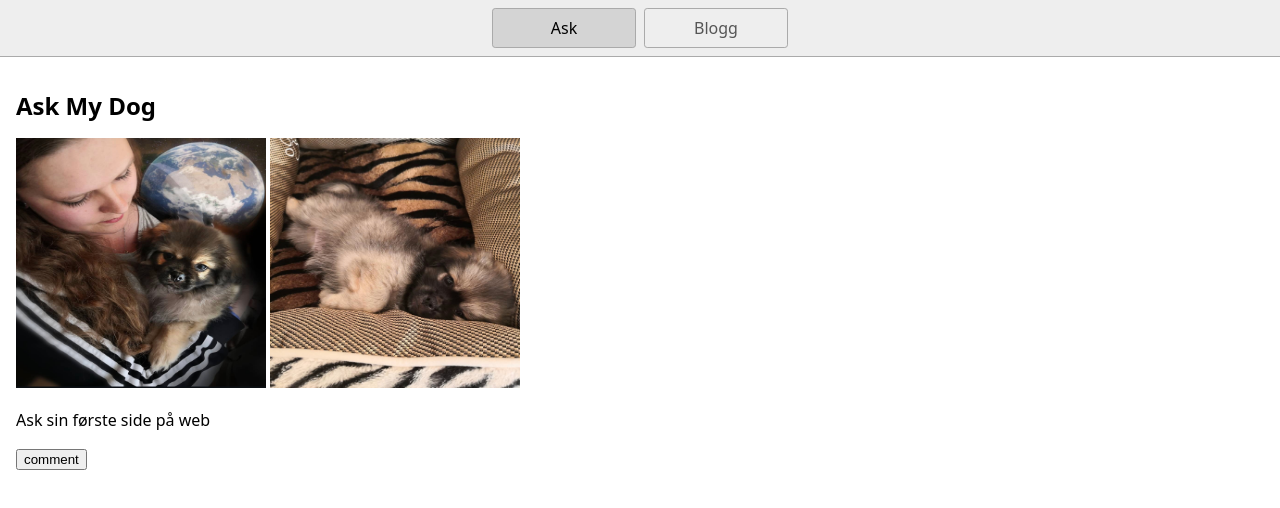
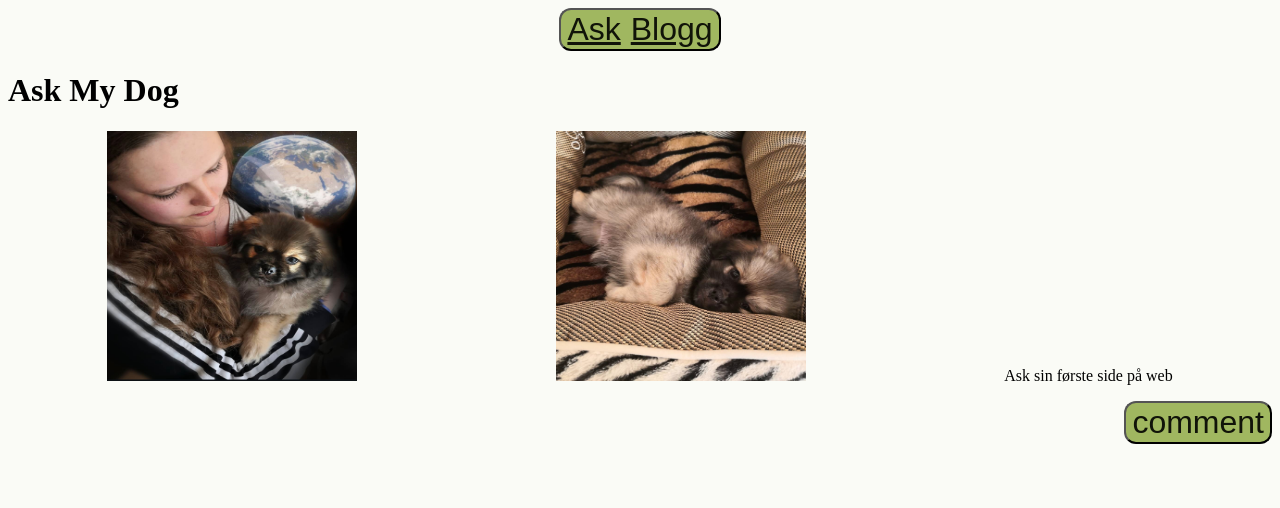
Before and after one commit to amaliebernes/HTML-Hubbel, a website: page index.html in a window 1280 px wide. Drawn offline with Linux system fonts and the light colour scheme.

Commit message:
CSS Flex Plaseringer på hjemmesiden

```diff
--- a/index.html
+++ b/index.html
@@ -13,15 +13,30 @@
   <script type="module" src="script.js"></script>
 </head>
 
+
+
 <body>
+
+<!-- Knapp rundt knappene
+
+
+-->
   <nav>
+
+
+    <button type="button"
+    class="rounded background-color-primary">
     <a href="/" aria-current="page">Ask</a>
     <a href="/page2.html">Blogg</a>
+
+  </button>
   </nav>
+
+  <h1>Ask My Dog
+
+  </h1>
   <main>
-    <h1>Ask My Dog
 
-    </h1>
 
     <img src="images/Screenshot_20240904_194427_Instagram.jpg" alt="A dog on the moon" width="250" height="250">
 
@@ -29,10 +44,12 @@
     <img src="images/Screenshot_20240904_200818_Instagram.jpg" alt="A dog" width="250" height="250">
     <p>Ask sin første side på web</p>
 
-    <button type="button"> comment </button>
 
   </main>
 
+  <div class="flex-column gap-small">
+    <button type="button" class="rounded"> comment </button>
+  </div>
 </body>
 
 </html>
--- a/styles.css
+++ b/styles.css
@@ -1,46 +1,78 @@
-* {
-  box-sizing: border-box;
+:root {
+
+  --text: #111409;
+--background: #fafbf6;
+--primary: #a0b760;
+--secondary: #99d1bb;
+--accent: #83c7c7;
+
 }
 
-body {
-  margin: 0;
-  font-family: system-ui, sans-serif;
-  color: black;
-  background-color: white;
+
+a {
+color: var(--text);
+background-color: transparent;
+
 }
 
-nav {
+/* Transparent er å ta vekk CSS fra den delen du velger
+A er det med bokstaven av i, som den da leiter etter
+
+*/
+
+
+
+
+button {
+  background-color: var(--primary);
+  font-size: xx-large;
+  flex-direction: row;
+  gap: 10px;
+  color: var(--text);
   display: flex;
-  flex-wrap: wrap;
-  align-items: center;
   justify-content: center;
-  padding: 0.5rem;
-  gap: 0.5rem;
-  border-bottom: solid 1px #aaa;
-  background-color: #eee;
+
 }
 
-nav a {
-  display: inline-block;
-  min-width: 9rem;
-  padding: 0.5rem;
-  border-radius: 0.2rem;
-  border: solid 1px #aaa;
-  text-align: center;
-  text-decoration: none;
-  color: #555;
+.rounded {
+  border-radius: 12px;
 }
 
-nav a[aria-current='page'] {
-  color: #000;
-  background-color: #d4d4d4;
+.text-large {
+  font-size: x-large;
 }
 
-main {
-  padding: 1rem;
+
+.padding-medium {
+  padding: 2rem;
 }
 
-h1 {
-  font-weight: bold;
-  font-size: 1.5rem;
+* {
+
+  background-color: var(--background)
 }
+
+nav{
+
+  display: flex;
+  align-items: center;
+  justify-content: space-around;
+}
+
+/*
+Forandre farge bak linker
+*/
+
+main{
+
+  display: flex;
+  align-items:first baseline;
+  justify-content: space-around;
+}
+
+div {
+align-items: center;
+display: flex;
+justify-content: end;
+
+}
```
Also changed, not shown: page2.html (+3 -0 lines).
